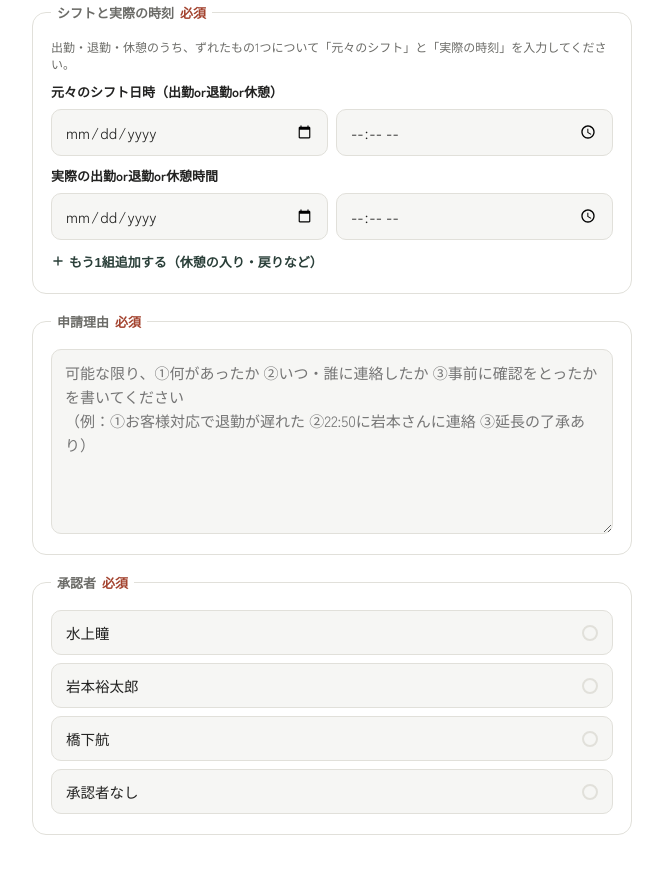
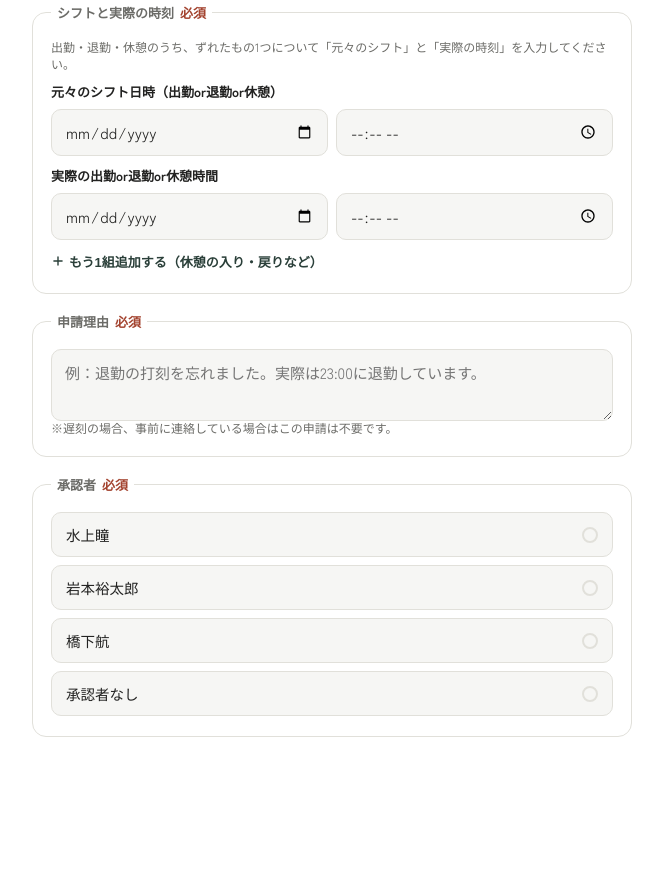
Before and after one commit to NiHITARU/nihitaru-guide, a plain HTML site: page shinsei.html in a window 1280 px wide. Shown: the part 884-1757 px from the top of the page, without its empty margins (308-971 px from the left). Drawn offline with Linux system fonts and the light colour scheme; a web font is replaced by a local one.

Commit message:
申請理由の例文を事実の例にし、遅刻の注記を追加

```diff
--- a/shinsei.html
+++ b/shinsei.html
@@ -152,7 +152,6 @@
     font-variant-numeric: tabular-nums;
   }
   textarea { resize: vertical; min-height: 72px; line-height: 1.6; }
-  #reason { min-height: 185px; } /* 2026-11-20 例文を長くしたので高さを確保 */
   input:focus-visible, textarea:focus-visible, .chip input:focus-visible + span {
     outline: 2px solid var(--focus);
     outline-offset: 1px;
@@ -468,8 +467,9 @@
     <fieldset>
       <legend>申請理由<span class="req">必須</span></legend>
       <div class="field">
-        <textarea id="reason" name="reason" placeholder="可能な限り、①何があったか ②いつ・誰に連絡したか ③事前に確認をとったか を書いてください&#10;（例：①お客様対応で退勤が遅れた ②22:50に岩本さんに連絡 ③延長の了承あり）"></textarea>
+        <textarea id="reason" name="reason" placeholder="例：退勤の打刻を忘れました。実際は23:00に退勤しています。"></textarea>
       </div>
+      <div class="hint">※遅刻の場合、事前に連絡している場合はこの申請は不要です。</div>
     </fieldset>
 
     <fieldset id="conditionalFieldset" style="display:none;">
```
